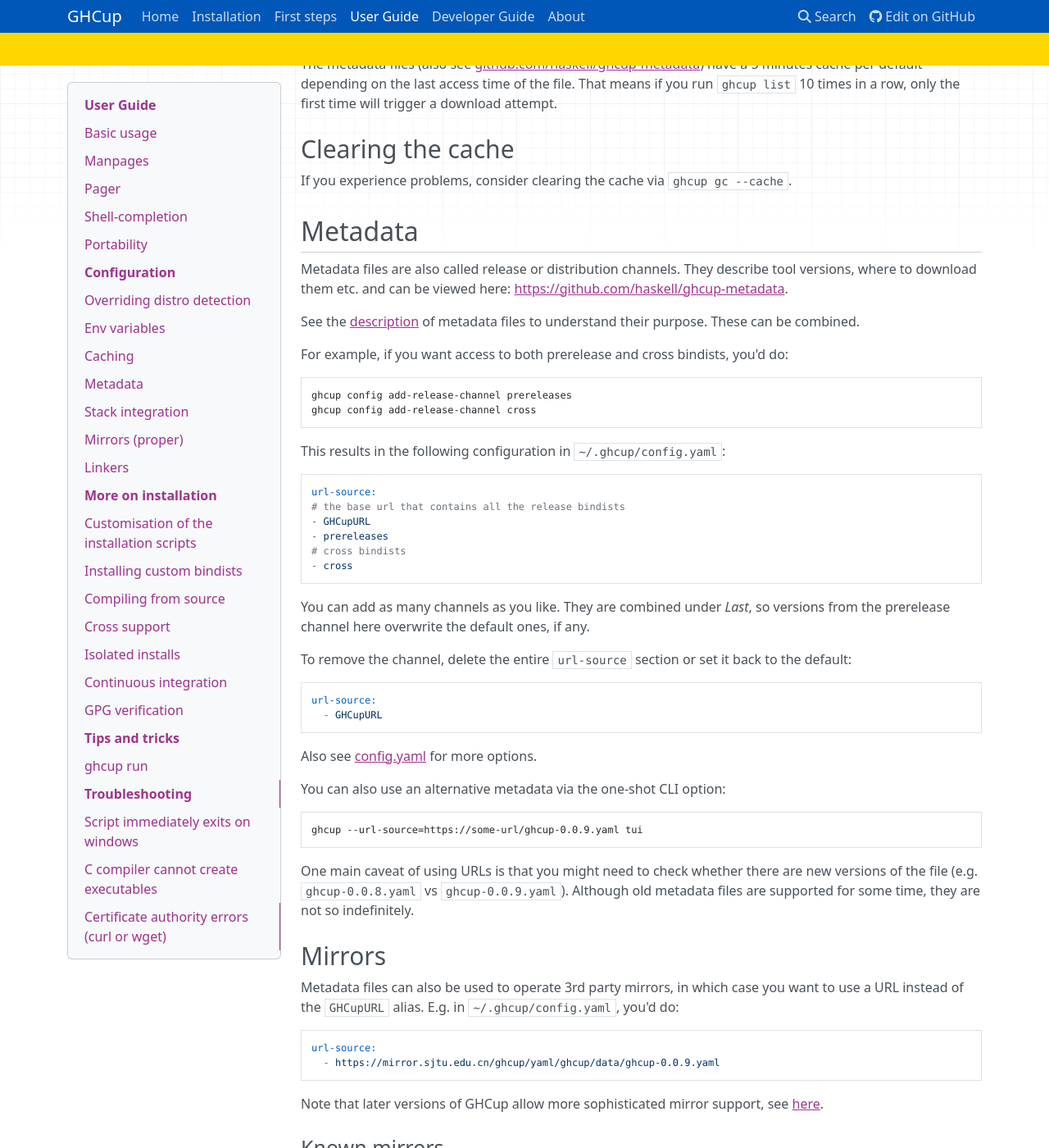
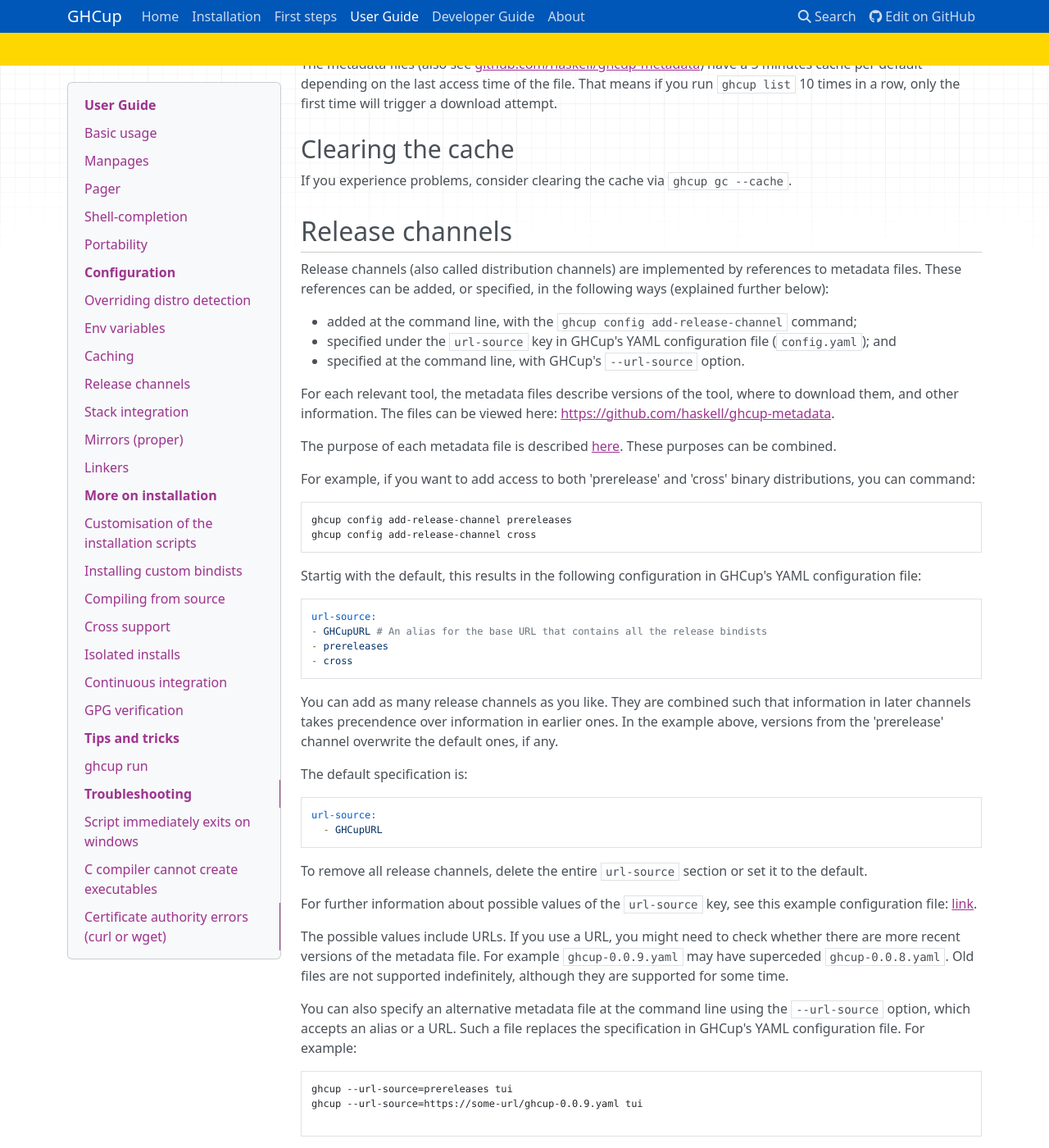
Before and after one commit to mpilgrem/ghcup-www, an MkDocs documentation site: the page built from docs/guide.md, in a window 1280 px wide and 1400 px high, scrolled down 3577 px. Shown: the whole window at 82% size. Built offline with MkDocs 1.6.1, drawn with Linux system fonts in a browser that asks for light colours; nearby versions of some CDN libraries; some of the changed text lies outside the part shown.

Commit message:
release channels: conform user guide to in-app terminology
Also makes other presentational (not substantive) changes to the existing text.

````diff
--- a/docs/guide.md
+++ b/docs/guide.md
@@ -159,66 +159,91 @@ have a 5 minutes cache per default depending on the last access time of the file
 
 If you experience problems, consider clearing the cache via `ghcup gc --cache`.
 
-## Metadata
+## Release channels
 
-Metadata files are also called release or distribution channels. They describe tool versions, where to download them etc. and
-can be viewed here: [https://github.com/haskell/ghcup-metadata](https://github.com/haskell/ghcup-metadata).
+Release channels (also called distribution channels) are implemented by
+references to metadata files. These references can be added, or specified, in
+the following ways (explained further below):
 
-See the [description](https://github.com/haskell/ghcup-metadata#metadata-variants-distribution-channels)
-of metadata files to understand their purpose. These can be combined.
+* added at the command line, with the `ghcup config add-release-channel` command;
+* specified under the `url-source` key in GHCup's YAML configuration file
+  (`config.yaml`); and
+* specified at the command line, with GHCup's `--url-source` option.
 
-For example, if you want access to both prerelease and cross bindists, you'd do:
+For each relevant tool, the metadata files describe versions of the tool, where
+to download them, and other information. The files can be viewed here:
+[https://github.com/haskell/ghcup-metadata](https://github.com/haskell/ghcup-metadata).
+
+The purpose of each metadata file is described
+[here](https://github.com/haskell/ghcup-metadata#metadata-variants-distribution-channels).
+These purposes can be combined.
+
+For example, if you want to add access to both 'prerelease' and 'cross' binary
+distributions, you can command:
 
 ```sh
 ghcup config add-release-channel prereleases
 ghcup config add-release-channel cross
 ```
 
-This results in the following configuration in `~/.ghcup/config.yaml`:
+Startig with the default, this results in the following configuration in GHCup's
+YAML configuration file:
 
 ```yaml
 url-source:
-# the base url that contains all the release bindists
-- GHCupURL
+- GHCupURL # An alias for the base URL that contains all the release bindists
 - prereleases
-# cross bindists
 - cross
 ```
 
-You can add as many channels as you like. They are combined under *Last*, so versions from the prerelease channel
-here overwrite the default ones, if any.
+You can add as many release channels as you like. They are combined such that
+information in later channels takes precendence over information in earlier
+ones. In the example above, versions from the 'prerelease' channel overwrite
+the default ones, if any.
 
-To remove the channel, delete the entire `url-source` section or set it back to the default:
+The default specification is:
 
 ```yml
 url-source:
   - GHCupURL
 ```
 
-Also see [config.yaml](https://github.com/haskell/ghcup-hs/blob/master/data/config.yaml)
-for more options.
+To remove all release channels, delete the entire `url-source` section or set it
+to the default.
 
-You can also use an alternative metadata via the one-shot CLI option:
+For further information about possible values of the `url-source` key, see
+this example configuration file:
+[link](https://github.com/haskell/ghcup-hs/blob/master/data/config.yaml).
+
+The possible values include URLs. If you use a URL, you might need to check
+whether there are more recent versions of the metadata file. For example
+`ghcup-0.0.9.yaml` may have superceded `ghcup-0.0.8.yaml`. Old files are not
+supported indefinitely, although they are supported for some time.
+
+You can also specify an alternative metadata file at the command line using the
+`--url-source` option, which accepts an alias or a URL. Such a file replaces the
+specification in GHCup's YAML configuration file. For example:
 
 ```sh
+ghcup --url-source=prereleases tui
 ghcup --url-source=https://some-url/ghcup-0.0.9.yaml tui
+
 ```
-
-One main caveat of using URLs is that you might need to check whether there are new versions
-of the file (e.g. `ghcup-0.0.8.yaml` vs `ghcup-0.0.9.yaml`). Although old metadata files
-are supported for some time, they are not so indefinitely.
 
 ### Mirrors
 
-Metadata files can also be used to operate 3rd party mirrors, in which case you want to use
-a URL instead of the `GHCupURL` alias. E.g. in `~/.ghcup/config.yaml`, you'd do:
+Metadata files can also be used to operate third party mirrors. However, more
+recent versions of GHCup allow more sophisticated mirror support - see the
+section on [mirrors (proper)](#mirrors-proper) below.
+
+If you do use metafiles for mirroring, you will use a URL instead of the
+default `GHCupURL` alias. For example, in GHCup's YAML configuration file, you
+would specify:
 
 ```yml
 url-source:
   - https://mirror.sjtu.edu.cn/ghcup/yaml/ghcup/data/ghcup-0.0.9.yaml
 ```
-
-Note that later versions of GHCup allow more sophisticated mirror support, see [here](#mirrors-proper).
 
 #### Known mirrors
 
````
